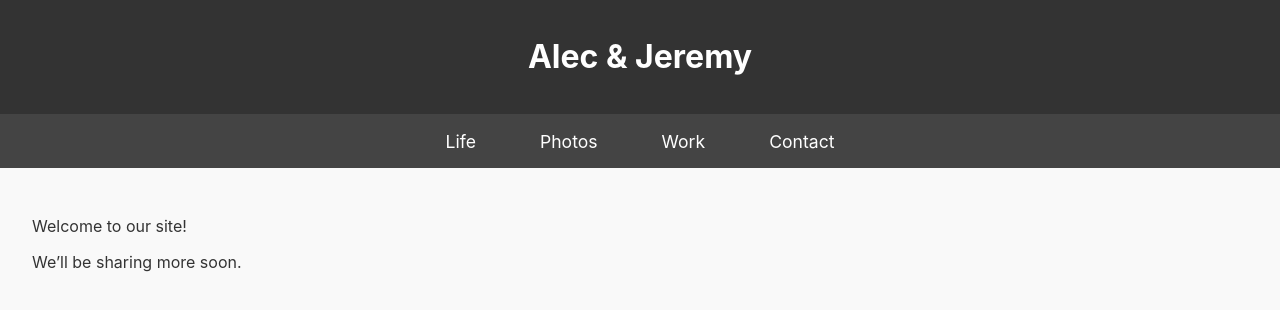
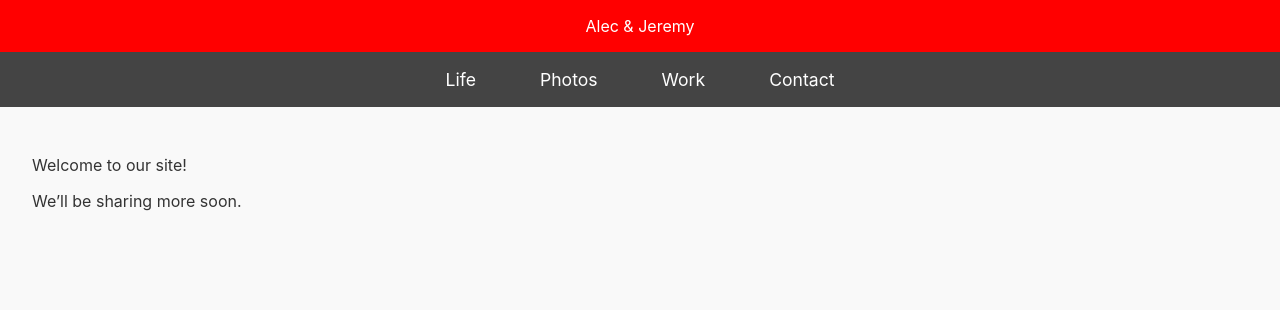
Before and after one commit to alecandjeremy/ajlong, a plain HTML site: page index.html in a window 1280 px wide. Drawn offline with Linux system fonts and the light colour scheme.

Commit message:
Update navbar.html

```diff
--- a/navbar.html
+++ b/navbar.html
@@ -1,4 +1,4 @@
-<header>
+<header style="background: red;>
     <h1>Alec & Jeremy</h1>
 </header>
 <nav>
```
